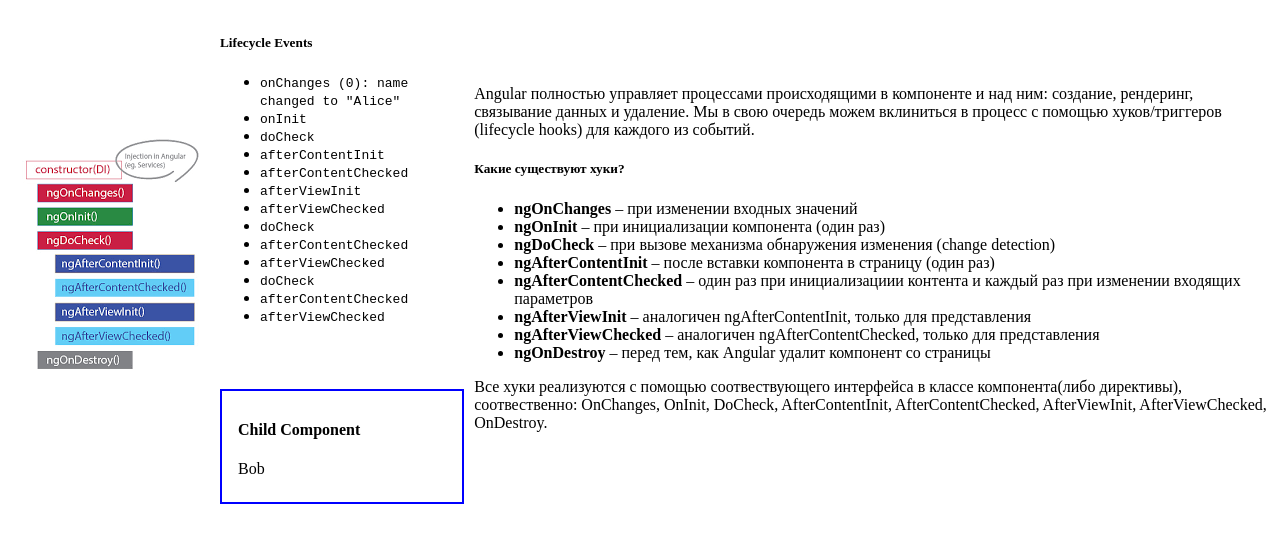
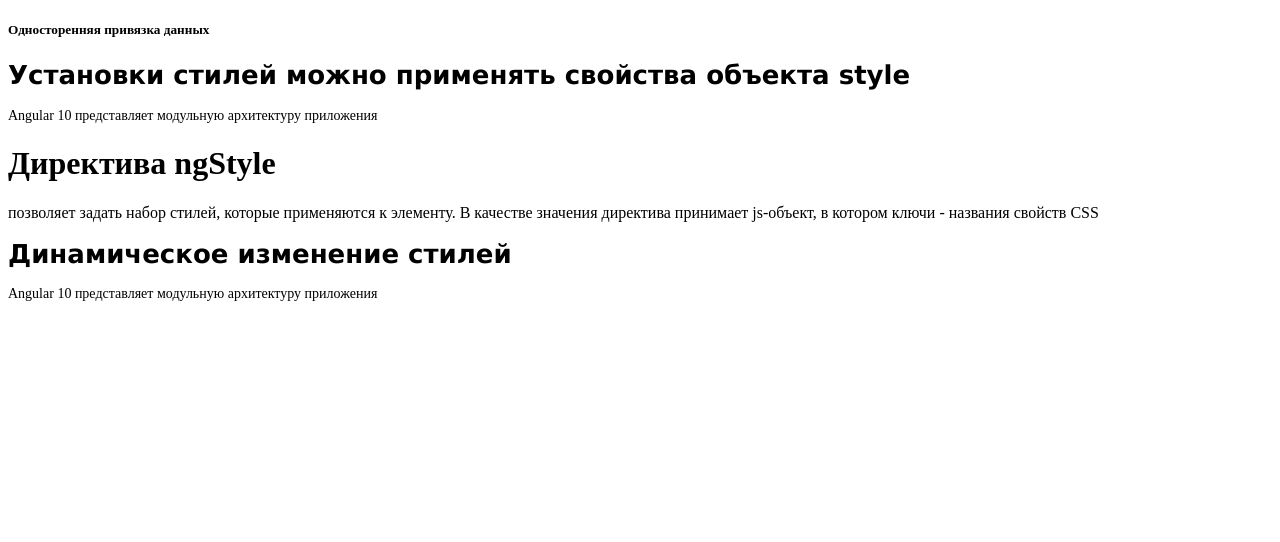
Before and after one commit to pavenkostanislav/angular2-lesson-3, an Angular app: page / in a window 1280 px wide. Shown: the top 542 px of the page. Built offline with nearby package versions, Linux system fonts and the light colour scheme.

Commit message:
ngClass + ngStyle

```diff
--- a/src/app/app.component.html
+++ b/src/app/app.component.html
@@ -1 +1,3 @@
-<app-lifecycle></app-lifecycle>
+<app-lifecycle *ngIf="false"></app-lifecycle>
+<app-directive-ng-class *ngIf="false"></app-directive-ng-class>
+<app-directive-ng-style *ngIf="true"></app-directive-ng-style>
--- /dev/null
+++ b/src/app/directive-ng-class/directive-ng-class.component.css
@@ -0,0 +1,14 @@
+.verdanaFont {
+  font-size: 13px;
+  font-family: Verdana;
+}
+.segoePrintFont {
+  font-size: 14px;
+  font-family: "Segoe Print";
+}
+.navyColor {
+  color: navy;
+}
+.invisible {
+  display: none;
+}
--- /dev/null
+++ b/src/app/directive-ng-class/directive-ng-class.component.html
@@ -0,0 +1,37 @@
+<div [class.verdanaFont]="true">
+  <h5>Односторенняя привязка данных</h5>
+  <p [class.verdanaFont]="false" [class.segoePrintFont]="true">
+    Angular 10 представляет модульную архитектуру приложения
+  </p>
+</div>
+
+<h1>
+  Директива ngClass принимает js-объект, в котором ключи - это названия классов
+</h1>
+
+<div [ngClass]="{ verdanaFont: true }">
+  <h5>Булевые значения</h5>
+  <p [ngClass]="{ segoePrintFont: true }">
+    Angular 10 представляет модульную архитектуру приложения
+  </p>
+</div>
+
+<div [ngClass]="{ verdanaFont: isVerdana }">
+  <h5>Привязка к выражениям</h5>
+  <p [ngClass]="{ segoePrintFont: isSegoe }">
+    Angular 10 представляет модульную архитектуру приложения
+  </p>
+</div>
+
+<div [ngClass]="divClasses">
+  <h5>Задание набора классов через js-объект</h5>
+  <p [ngClass]="pClasses">
+    Angular 10 представляет модульную архитектуру приложения
+  </p>
+</div>
+
+<div [ngClass]="{ invisible: visibility }">
+  <h1>Динамическое изменение стилей</h1>
+  <p>Angular 10 представляет модульную архитектуру приложения</p>
+</div>
+<button (click)="toggle()">Toggle</button>
--- /dev/null
+++ b/src/app/directive-ng-class/directive-ng-class.component.ts
@@ -0,0 +1,21 @@
+import { Component } from '@angular/core';
+
+@Component({
+  selector: 'app-directive-ng-class',
+  templateUrl: './directive-ng-class.component.html',
+  styleUrls: ['./directive-ng-class.component.css'],
+})
+export class DirectiveNgClassComponent {
+  public isVerdana = true;
+  public isNavy = true;
+  public isSegoe = true;
+  public divClasses = {
+    verdanaFont: this.isVerdana,
+    navyColor: this.isNavy,
+  };
+  public pClasses = { segoePrintFont: this.isSegoe };
+  public visibility = true;
+  public toggle() {
+    this.visibility = !this.visibility;
+  }
+}
--- /dev/null
+++ b/src/app/directive-ng-style/directive-ng-style.component.css
@@ -0,0 +1,3 @@
+.invisible {
+  display: none;
+}
--- /dev/null
+++ b/src/app/directive-ng-style/directive-ng-style.component.html
@@ -0,0 +1,21 @@
+<h5>Односторенняя привязка данных</h5>
+
+<div [style.fontSize]="'13px'" [style.fontFamily]="'Verdana'">
+  <h1>Установки стилей можно применять свойства объекта style</h1>
+  <p [style.fontSize]="'14px'" [style.fontFamily]="'Segoe Print'">
+    Angular 10 представляет модульную архитектуру приложения
+  </p>
+</div>
+
+<h1>Директива ngStyle</h1>
+<p>
+  позволяет задать набор стилей, которые применяются к элементу. В качестве
+  значения директива принимает js-объект, в котором ключи - названия свойств CSS
+</p>
+
+<div [ngStyle]="{ 'font-size': '13px', 'font-family': 'Verdana' }">
+  <h1>Динамическое изменение стилей</h1>
+  <p [ngStyle]="{ 'font-size': '14px', 'font-family': 'Segoe Print' }">
+    Angular 10 представляет модульную архитектуру приложения
+  </p>
+</div>
```
Also changed, not shown: src/app/app.module.ts (+8 -2 lines), src/app/directive-ng-class/directive-ng-class.module.ts (added, +14 -0 lines), src/app/directive-ng-style/directive-ng-style.component.ts (added, +8 -0 lines), src/app/directive-ng-style/directive-ng-style.module.ts (added, +10 -0 lines), 2 other files (tests, documents, lock files or other folders).
